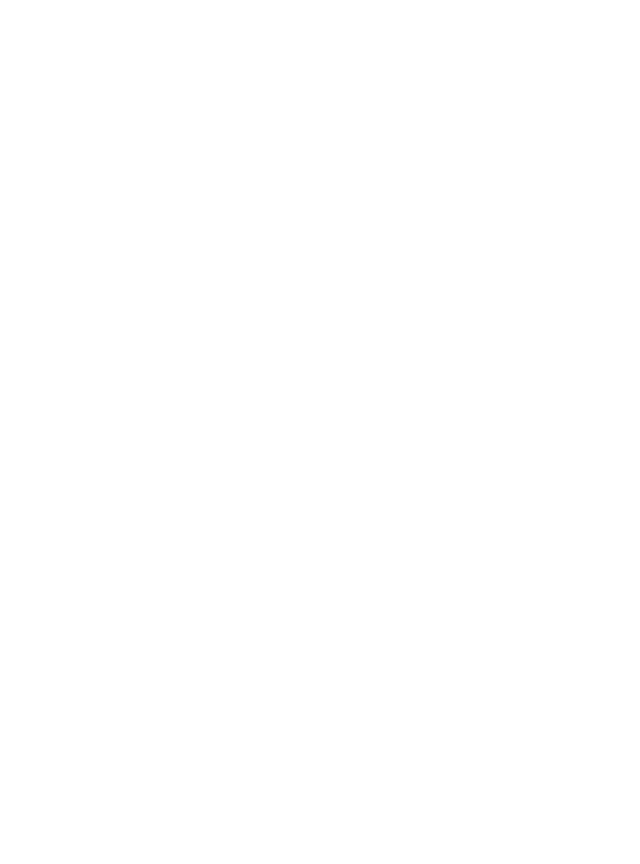
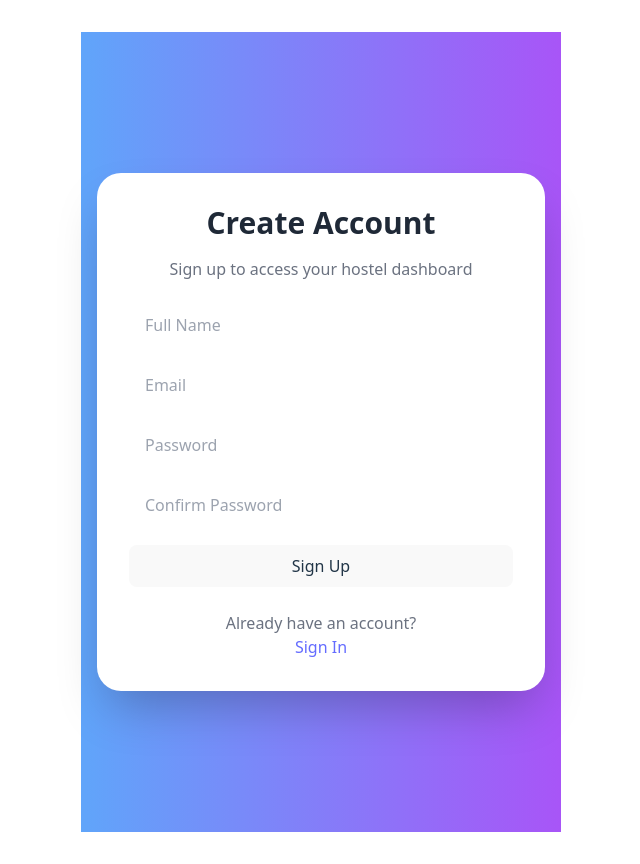
Before and after one commit to Ayushsinghbisht/ONGC_frontend, a React (Vite) app in the folder hoste-frontend/: page /signup in a window 1280 px wide. Before the commit this address had no page. Shown: the whole page, without its empty margins (319-959 px from the left). Before the commit the page ends 800 px from the top, so only its background shows below. Built offline with nearby package versions, Linux system fonts and the light colour scheme.

Commit message:
added signup page

```diff
--- a/hoste-frontend/src/App.jsx
+++ b/hoste-frontend/src/App.jsx
@@ -4,6 +4,7 @@
 import './App.css'
 import { BrowserRouter as Router, Routes, Route } from "react-router-dom";
 import Login from "./Pages/Login";
+import Signup from './Pages/Signup';
 // import Dashboard from "./pages/Dashboard";
 
 
@@ -12,6 +13,7 @@
     <Router>
       <Routes>
         <Route path="/" element={<Login />} />
+        <Route path="/signup" element={<Signup />} />
         {/* <Route path="/dashboard" element={<Dashboard />} /> */}
       </Routes>
     </Router>
--- /dev/null
+++ b/hoste-frontend/src/Pages/Signup.jsx
@@ -0,0 +1,90 @@
+import { useState } from "react";
+import { Link, useNavigate } from "react-router-dom";
+
+export default function Signup() {
+  const [name, setName] = useState("");
+  const [email, setEmail] = useState("");
+  const [password, setPassword] = useState("");
+  const [confirmPassword, setConfirmPassword] = useState("");
+  const navigate = useNavigate();
+
+  const handleSubmit = (e) => {
+    e.preventDefault();
+    // TODO: Add signup/authentication logic here
+    console.log({ name, email, password, confirmPassword });
+    // For demo, redirect to login after signup
+    navigate("/");
+  };
+
+  return (
+    <div className="min-h-screen flex items-center justify-center bg-gradient-to-r from-blue-400 to-purple-500 px-4">
+      <div className="w-full max-w-md bg-white rounded-3xl shadow-2xl p-8">
+        <h1 className="text-3xl font-extrabold text-gray-800 text-center mb-4">
+          Create Account
+        </h1>
+        <p className="text-center text-gray-500 mb-6">
+          Sign up to access your hostel dashboard
+        </p>
+
+        <form onSubmit={handleSubmit} className="space-y-5">
+          {/* Name Input */}
+          <input
+            type="text"
+            value={name}
+            onChange={(e) => setName(e.target.value)}
+            placeholder="Full Name"
+            className="input input-bordered w-full pl-4 py-2 focus:outline-none focus:ring-2 focus:ring-blue-400 rounded-lg"
+            required
+          />
+
+          {/* Email Input */}
+          <input
+            type="email"
+            value={email}
+            onChange={(e) => setEmail(e.target.value)}
+            placeholder="Email"
+            className="input input-bordered w-full pl-4 py-2 focus:outline-none focus:ring-2 focus:ring-blue-400 rounded-lg"
+            required
+          />
+
+          {/* Password Input */}
+          <input
+            type="password"
+            value={password}
+            onChange={(e) => setPassword(e.target.value)}
+            placeholder="Password"
+            className="input input-bordered w-full pl-4 py-2 focus:outline-none focus:ring-2 focus:ring-purple-400 rounded-lg"
+            required
+          />
+
+          {/* Confirm Password Input */}
+          <input
+            type="password"
+            value={confirmPassword}
+            onChange={(e) => setConfirmPassword(e.target.value)}
+            placeholder="Confirm Password"
+            className="input input-bordered w-full pl-4 py-2 focus:outline-none focus:ring-2 focus:ring-purple-400 rounded-lg"
+            required
+          />
+
+          <button
+            type="submit"
+            className="btn btn-primary w-full py-2 rounded-lg hover:scale-105 transition-transform duration-200"
+          >
+            Sign Up
+          </button>
+        </form>
+
+        <div className="mt-6 text-center">
+          <p className="text-gray-500">Already have an account?</p>
+          <Link
+            to="/"
+            className="btn btn-outline btn-sm mt-2 hover:bg-blue-50 transition-colors"
+          >
+            Sign In
+          </Link>
+        </div>
+      </div>
+    </div>
+  );
+}
```
